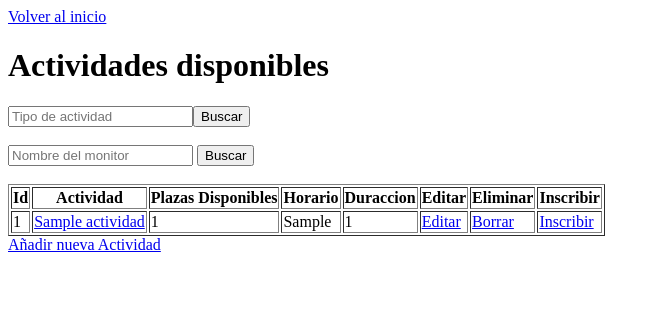
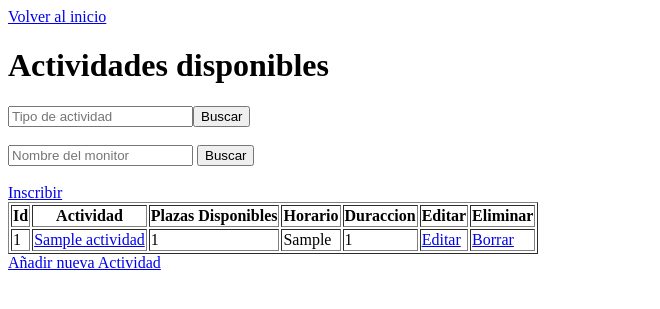
Before and after one commit to 080Kun/Practica-final-arquitectura-del-software, a Django app: page /gestion/actividades/ in a window 1280 px wide. Shown: the top 309 px of the page, without its empty margins (0-660 px from the left). Run offline with Django 5.2, Linux system fonts and the light colour scheme; tables that the repository leaves empty hold one stand-in row (values such as "Sample post").

Commit message:
Cambio inscripcion
Se ha modificado para que haya solo un link para inscribirse en lugar de aparecer en todas las actividades.

```diff
--- a/proyecto_final/app_centro_cultural/urls.py
+++ b/proyecto_final/app_centro_cultural/urls.py
@@ -30,7 +30,7 @@ urlpatterns = [
     path('salas/<sala_id>/editar', editar_sala, name='editar_sala'),
     path('salas/<sala_id>/eliminar', eliminar_sala, name='eliminar_sala'),
     path('actividades/<actividad_id>/inscripciones', lista_inscripciones, name='lista_inscripciones'),
-    path('actividades/<actividad_id>/inscribir', nueva_inscripcion, name='nueva_inscripcion'),
+    path('actividades/inscribir', nueva_inscripcion, name='nueva_inscripcion'),
     path('actividades/<actividad_id>/inscripciones/<usuario_id>/eliminar', eliminar_inscripciones, name='eliminar_inscripciones'),
     path('actividades/filtro/tipo/',mostrar_actividades_tipos,name='mostrar_actividades_tipos'),
     path('actividades/filtro/monitor/',mostrar_actividades_monitores,name='mostrar_actividades_monitores'),
--- a/proyecto_final/templates/app_centro_cultural/actividades/lista_actividades.html
+++ b/proyecto_final/templates/app_centro_cultural/actividades/lista_actividades.html
@@ -17,6 +17,7 @@
             value="{{ request.GET.monitor }}"> <button type="submit">Buscar</button>
     </form>
     <br>
+    <a href="{% url 'nueva_inscripcion'%}">Inscribir </a>
     <table border="1">
         <thead>
             <tr>
@@ -27,7 +28,6 @@
                 <th>Duraccion</th>
                 <th>Editar</th>
                 <th>Eliminar</th>
-                <th>Inscribir</th>
             </tr>
         </thead>
         <tbody>
@@ -40,7 +40,6 @@
                 <td>{{ actividad.duración }}</td>
                 <td><a href="{% url 'editar_actividad' actividad.id %}">Editar </a></td>
                 <td><a href="{% url 'eliminar_actividad' actividad.id %}">Borrar </a></td>
-                <td><a href="{% url 'nueva_inscripcion' actividad.id %}">Inscribir </a></td>
             </tr>
             {% endfor %}
         </tbody>
```
